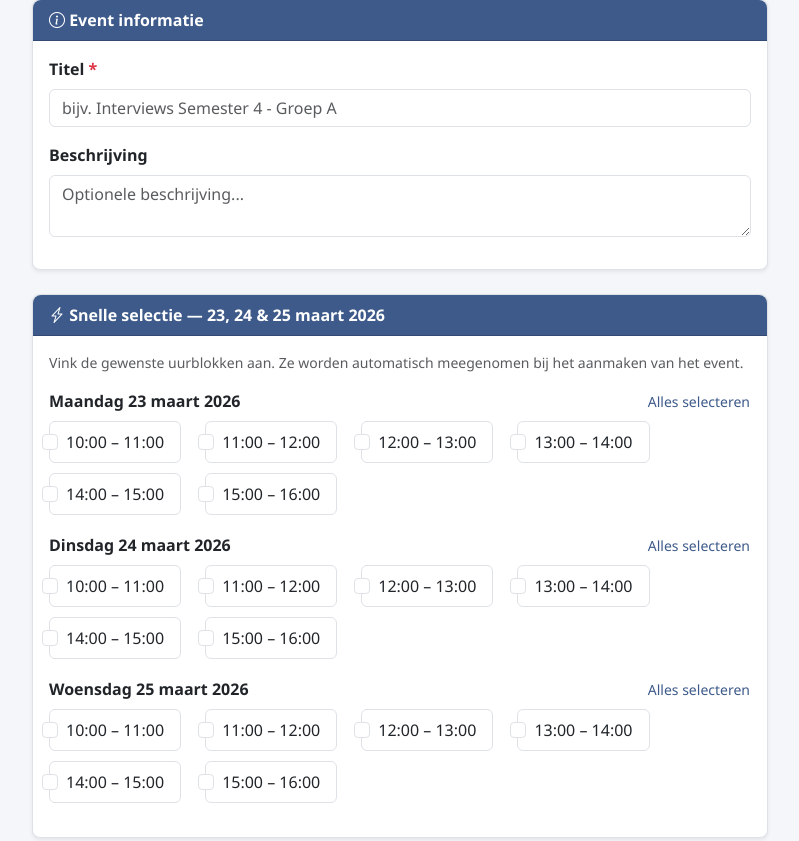
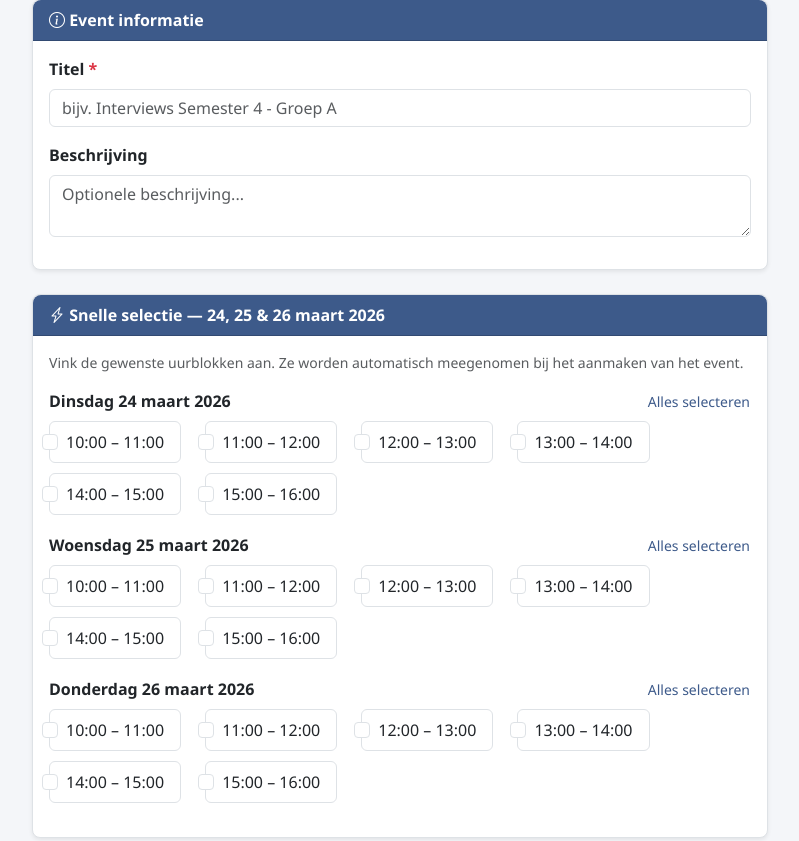
Before and after one commit to AlexBongers/datumprikker_s4, a Node server app: page /admin in a window 1280 px wide. Shown: the part 268-1109 px from the top of the page, without its empty margins (240-1039 px from the left). Run offline with Node 20, Linux system fonts and the light colour scheme; some libraries are stand-ins or nearby versions.

Commit message:
Fix date labels: update 23/24/25 → 24/25/26 maart 2026 with correct Dutch weekday names
Co-authored-by: AlexBongers <52636621+AlexBongers@users.noreply.github.com>

```diff
--- a/views/admin/index.ejs
+++ b/views/admin/index.ejs
@@ -44,7 +44,7 @@
       <!-- Pre-fab slot picker -->
       <div class="card shadow-sm mb-4">
         <div class="card-header bg-primary text-white">
-          <i class="bi bi-lightning-charge"></i> Snelle selectie — 23, 24 &amp; 25 maart 2026
+          <i class="bi bi-lightning-charge"></i> Snelle selectie — 24, 25 &amp; 26 maart 2026
         </div>
         <div class="card-body">
           <p class="text-muted small mb-3">
@@ -52,9 +52,9 @@
           </p>
 
           <% const prefabDays = [
-            { label: 'Maandag 23 maart 2026',   date: '2026-03-23' },
             { label: 'Dinsdag 24 maart 2026',    date: '2026-03-24' },
             { label: 'Woensdag 25 maart 2026',   date: '2026-03-25' },
+            { label: 'Donderdag 26 maart 2026',  date: '2026-03-26' },
           ]; %>
 
           <% for (const day of prefabDays) { %>
```
Also changed, not shown: views/admin/edit.ejs (+4 -4 lines).
